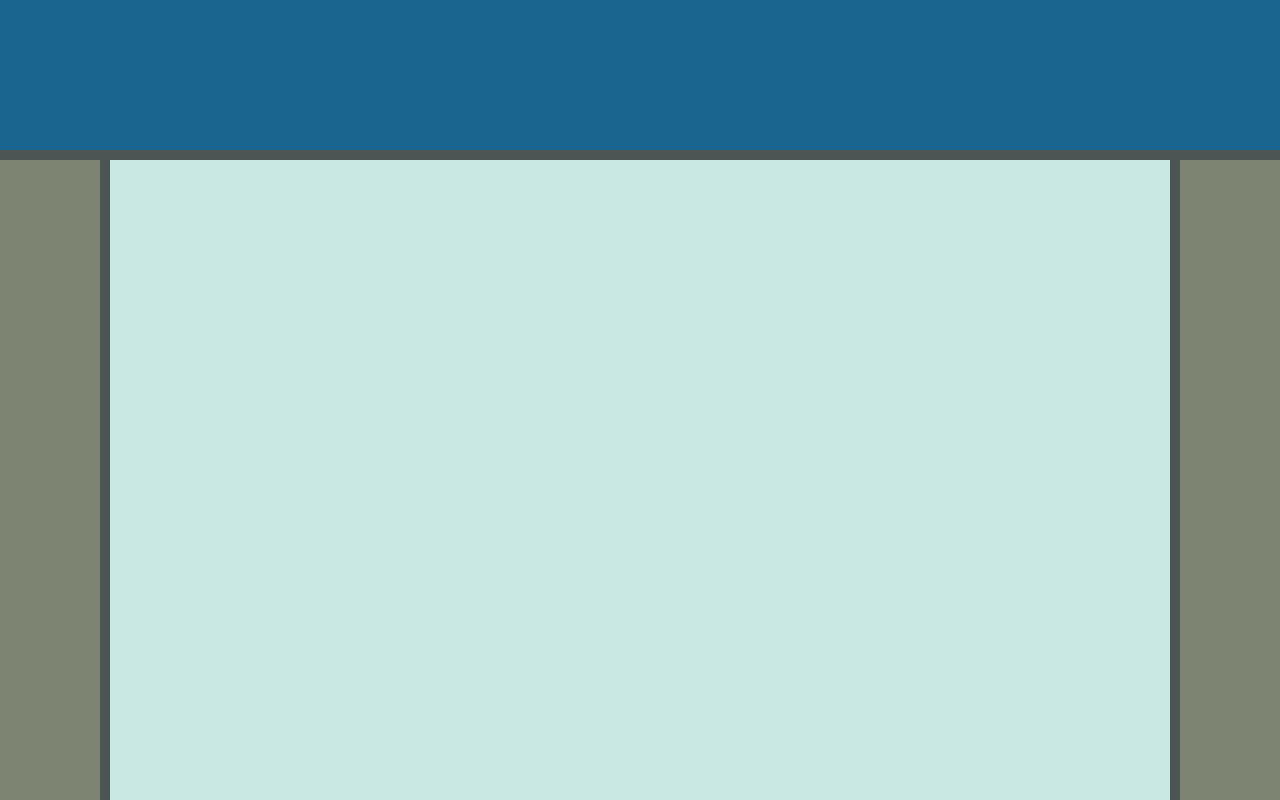
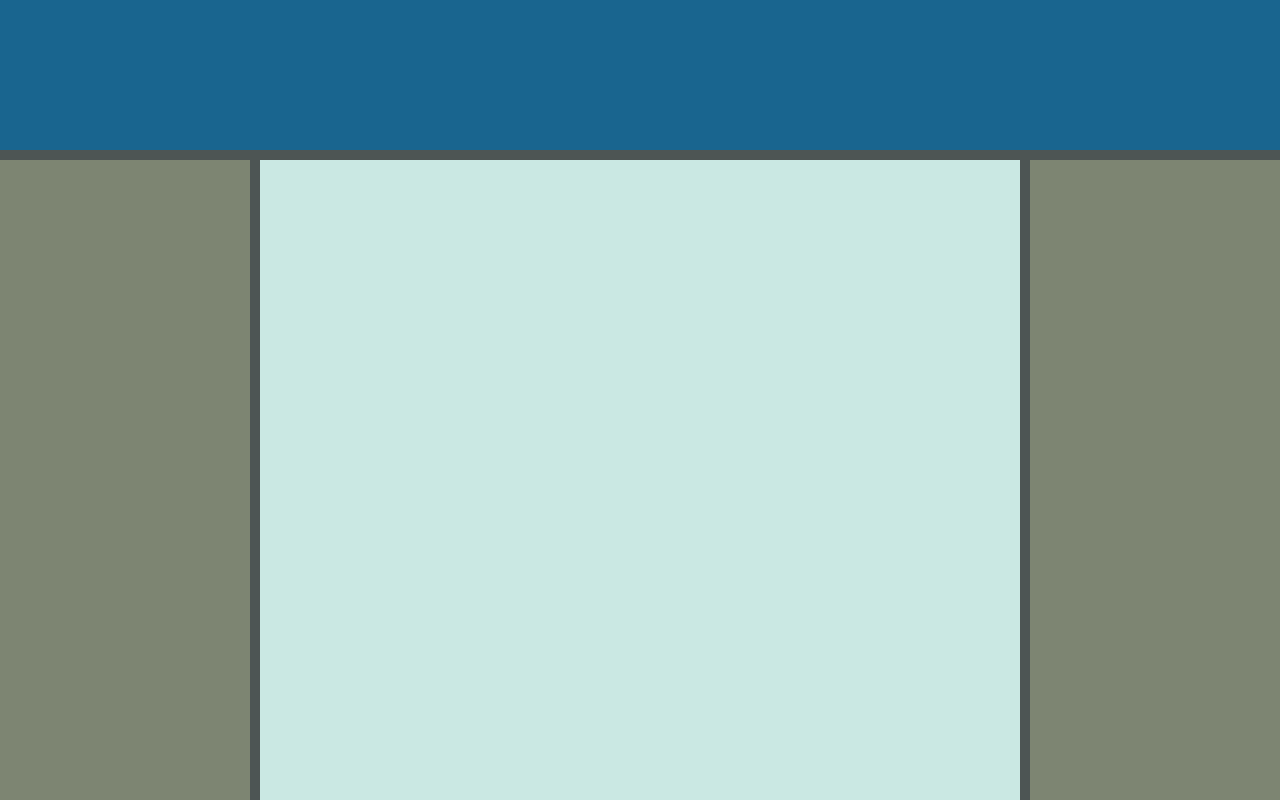
Before and after one commit to Nelson728/DeheyDelights, a plain HTML site: page index.html in a window 1280 px wide. Shown: the top 800 px of the page. Drawn offline with Linux system fonts and the light colour scheme.

Commit message:
compatibility change

```diff
--- a/index.html
+++ b/index.html
@@ -24,7 +24,7 @@
     .sidebar {
         flex: 0.5;
         background-color: #7d8572;
-        max-width: 100px;
+        max-width: 250px;
     }
     .border {
         border-color: ;
```
